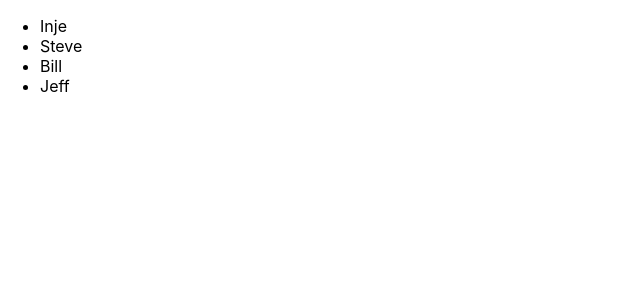
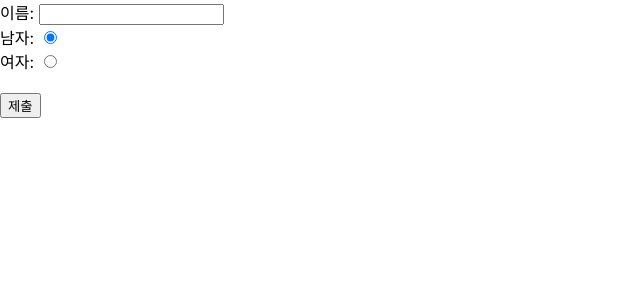
Before and after one commit to MinhyukWoo/react_lecture, a React (Create React App) app: page / in a window 1280 px wide. Shown: the top 300 px of the page, without its empty margins (0-640 px from the left). Built offline with nearby package versions, Linux system fonts and the light colour scheme.

Commit message:
Update files fit to chapter 11

```diff
--- /dev/null
+++ b/src/chapter_11/SignUp.jsx
@@ -0,0 +1,58 @@
+import React, { useState } from "react";
+
+function SignUp(props) {
+  const [name, setName] = useState("");
+  const [gender, setGender] = useState("male");
+
+  const handleSubmit = (event) => {
+    alert(`이름: ${name} 성별: ${gender}`);
+    event.preventDefault();
+  };
+
+  return (
+    <form onSubmit={handleSubmit}>
+      <label>
+        이름:{" "}
+        <input
+          type="text"
+          value={name}
+          onChange={(event) => {
+            setName(event.target.value);
+          }}
+        />
+      </label>
+      <br />
+      <div>
+        <label>
+          남자:{" "}
+          <input
+            type="radio"
+            name="gender"
+            value="male"
+            checked={gender === "male"}
+            onChange={(event) => {
+              setGender(event.target.value);
+            }}
+          />
+        </label>
+        <br />
+        <label>
+          여자:{" "}
+          <input
+            type="radio"
+            name="gender"
+            value="female"
+            checked={gender === "female"}
+            onChange={(event) => {
+              setGender(event.target.value);
+            }}
+          />
+        </label>
+      </div>
+      <br />
+      <button type="submit">제출</button>
+    </form>
+  );
+}
+
+export default SignUp;
--- a/src/index.js
+++ b/src/index.js
@@ -13,6 +13,7 @@ import Accommodate from "./chapter_07/Accommodate";
 import ConfirmButton from "./chapter_08/ConfirmButton";
 import LandingPage from "./chapter_09/LandingPage";
 import AttendanceBook from "./chapter_10/AttendanceBook";
+import SignUp from "./chapter_11/SignUp";
 
 const root = ReactDOM.createRoot(document.getElementById("root"));
 
@@ -27,7 +28,8 @@ root.render(
     {/* <Accommodate></Accommodate> */}
     {/* <ConfirmButton></ConfirmButton> */}
     {/* <LandingPage></LandingPage> */}
-    <AttendanceBook></AttendanceBook>
+    {/* <AttendanceBook></AttendanceBook> */}
+    <SignUp></SignUp>
   </React.StrictMode>
 );
 
```
